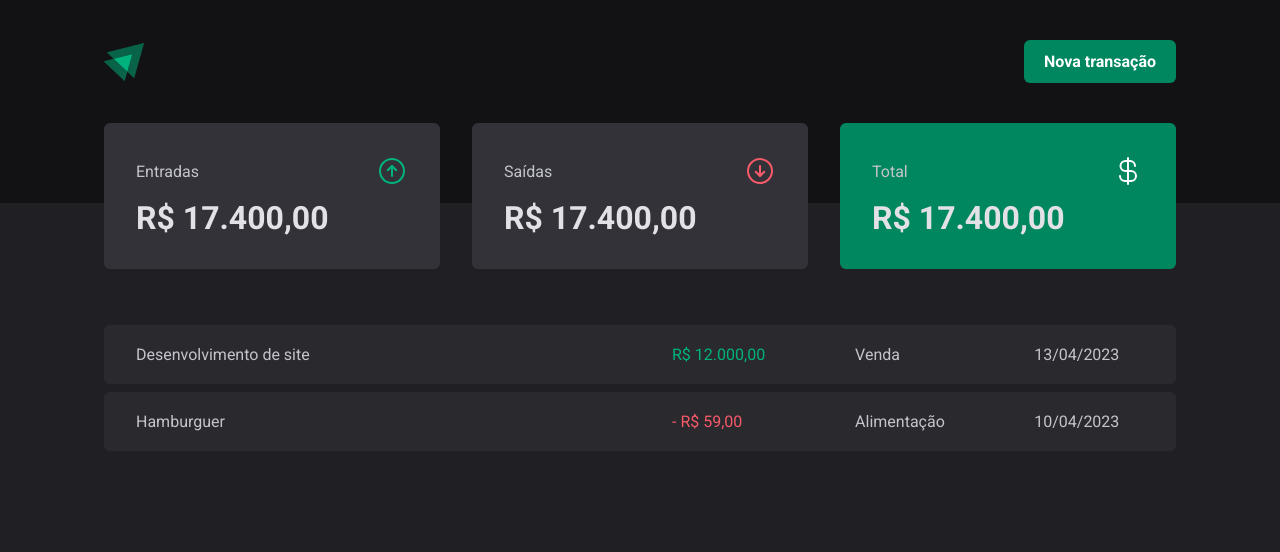
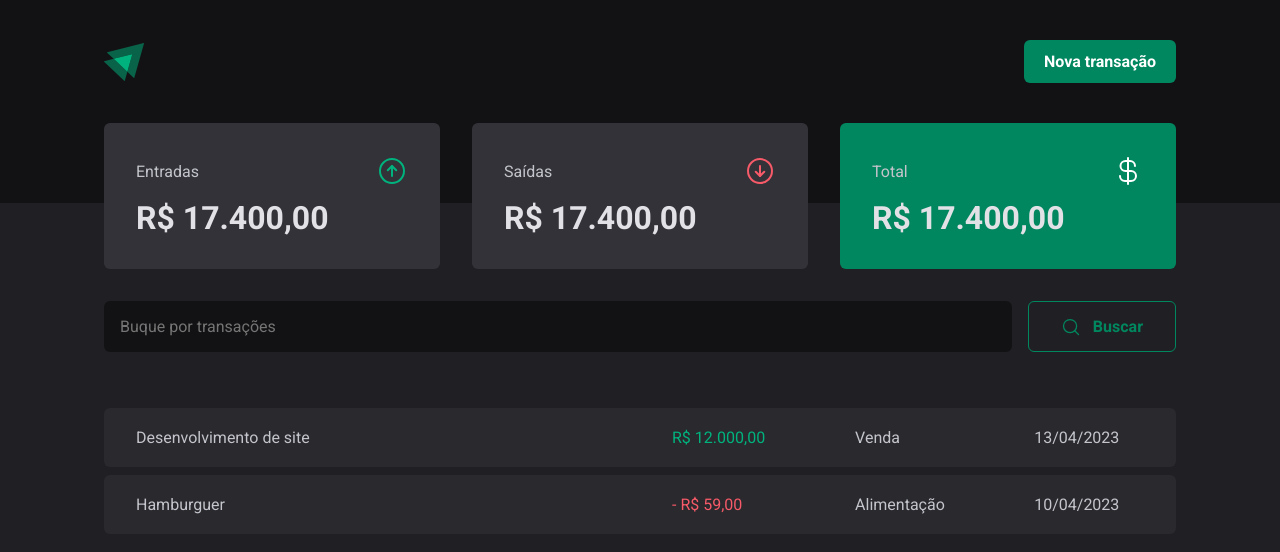
Before and after one commit to andersonwea/dt-money, a React (Vite) app: page / in a window 1280 px wide. Shown: the top 552 px of the page. Built offline with nearby package versions, Linux system fonts and the light colour scheme.

Commit message:
Estrutura visual - Componente: SearchForm

```diff
--- /dev/null
+++ b/src/pages/Transactions/components/SearchForm/index.tsx
@@ -0,0 +1,15 @@
+import { MagnifyingGlass } from 'phosphor-react'
+import { SearchFormContainer } from './styles'
+
+export function SearchForm() {
+  return (
+    <SearchFormContainer>
+      <input type="text" placeholder="Buque por transações" />
+
+      <button type="submit">
+        <MagnifyingGlass size={20} />
+        Buscar
+      </button>
+    </SearchFormContainer>
+  )
+}
--- /dev/null
+++ b/src/pages/Transactions/components/SearchForm/styles.ts
@@ -0,0 +1,43 @@
+import { styled } from 'styled-components'
+
+export const SearchFormContainer = styled.form`
+  width: 100%;
+  margin: 2rem auto;
+  max-width: 1120px;
+  padding: 0 1.5rem;
+
+  display: flex;
+  gap: 1rem;
+
+  input {
+    flex: 1;
+    border: none;
+    border-radius: 6px;
+    padding: 1rem;
+
+    background-color: ${(props) => props.theme['gray-900']};
+    color: ${(props) => props.theme['gray-100']};
+  }
+
+  button {
+    padding: 0.875rem 2rem;
+    border-radius: 6px;
+    font-weight: bold;
+    cursor: pointer;
+
+    display: flex;
+    align-items: center;
+    gap: 0.75rem;
+
+    border: 1px solid ${(props) => props.theme['green-500']};
+    color: ${(props) => props.theme['green-500']};
+    background-color: transparent;
+
+    &:hover {
+      background-color: ${(props) => props.theme['green-500']};
+      color: ${(props) => props.theme.white};
+      border-color: ${(props) => props.theme['green-500']};
+      transition: background-color 0.2s, color 0.2s, border-color 0.2s;
+    }
+  }
+`
--- a/src/pages/Transactions/index.tsx
+++ b/src/pages/Transactions/index.tsx
@@ -1,5 +1,6 @@
 import { Header } from '../../components/Header'
 import { Summary } from '../../components/Summary'
+import { SearchForm } from './components/SearchForm'
 import {
   PriceHightLight,
   TransactionsContainer,
@@ -11,6 +12,8 @@
     <>
       <Header />
       <Summary />
+
+      <SearchForm />
 
       <TransactionsContainer>
         <TransactionsTable>
```
